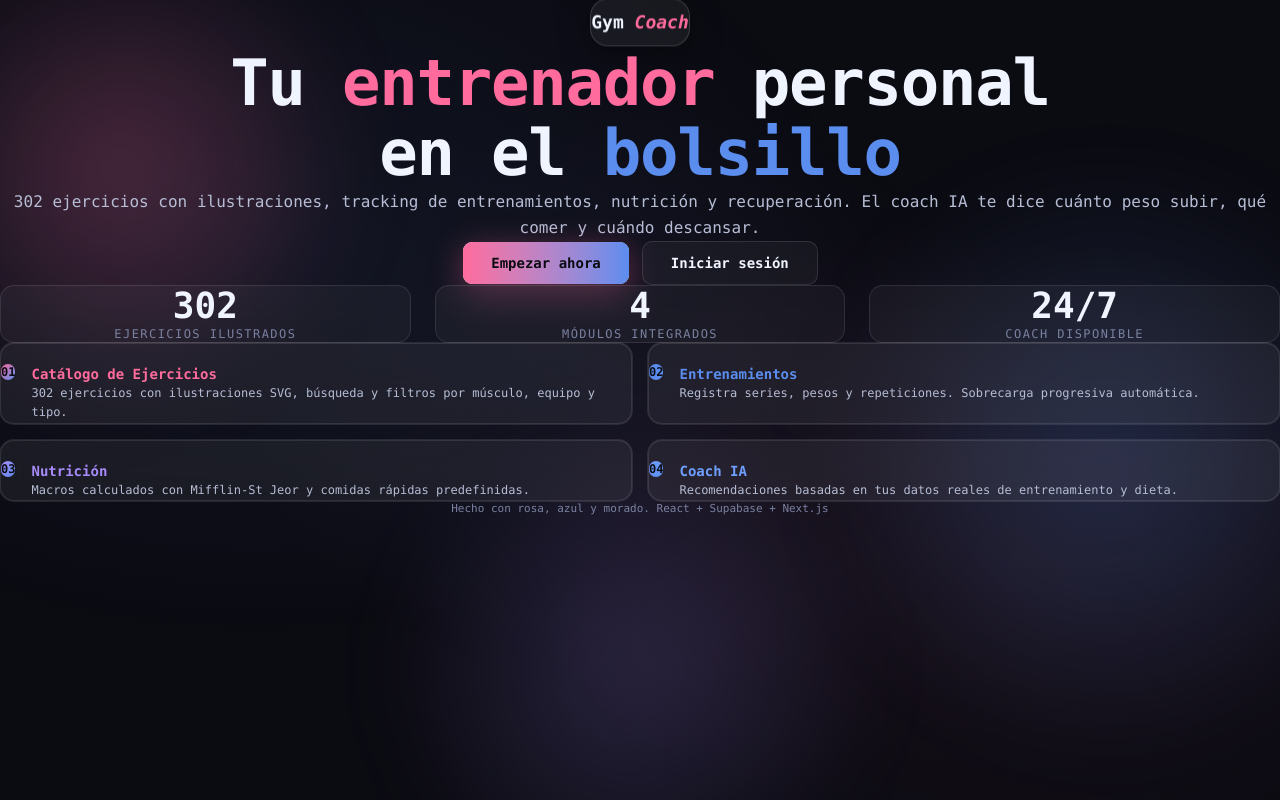
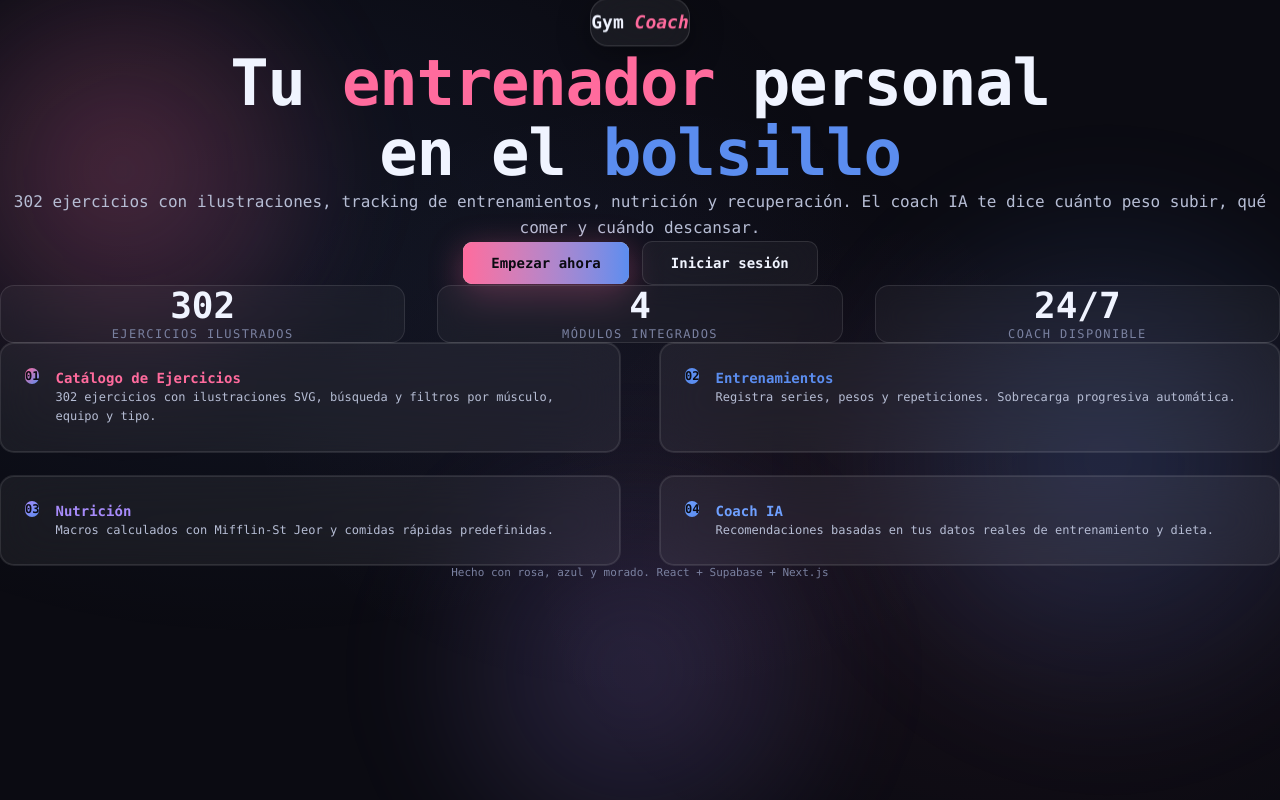
Before and after one commit to DaniAvocado/gym-coach, a Next.js app: page / in a window 1280 px wide. Built offline with nearby package versions, Linux system fonts and the light colour scheme.

Commit message:
feat: anime.js page transitions on navigation, landing spacing polish

```diff
--- a/app/layout.tsx
+++ b/app/layout.tsx
@@ -2,6 +2,7 @@ import type { Metadata } from "next";
 import { Barlow, Barlow_Condensed, Geist } from "next/font/google";
 import "./globals.css";
 import { cn } from "@/lib/utils";
+import PageTransition from "@/components/page-transition";
 
 const geist = Geist({subsets:['latin'],variable:'--font-sans'});
 
@@ -26,7 +27,9 @@ export default function RootLayout({
       lang="es"
       className={cn("dark", "h-full", "antialiased", condensed.variable, "font-sans", geist.variable)}
     >
-      <body className="min-h-full flex flex-col font-mono">{children}</body>
+      <body className="min-h-full flex flex-col font-mono">
+        <PageTransition>{children}</PageTransition>
+      </body>
     </html>
   );
 }
--- a/app/page.tsx
+++ b/app/page.tsx
@@ -136,9 +136,9 @@ export default function Home() {
           </Link>
         </div>
 
-        <div className="enter-fade mt-12 grid w-full grid-cols-3 gap-3 sm:gap-6">
+        <div className="enter-fade mt-14 grid w-full grid-cols-3 gap-4 sm:gap-8">
           {stats.map((s) => (
-            <div key={s.label} className="flex flex-col items-center rounded-xl border border-white/10 bg-white/[0.04] px-2 py-5 backdrop-blur-md">
+            <div key={s.label} className="flex flex-col items-center rounded-xl border border-white/10 bg-white/[0.04] px-3 py-6 backdrop-blur-md sm:px-4">
               <span className="text-3xl font-bold text-[var(--text)] sm:text-4xl">
                 <span data-count={s.value}>0</span>
                 {s.suffix}
@@ -148,13 +148,13 @@ export default function Home() {
           ))}
         </div>
 
-        <div className="enter-cards mt-8 grid w-full gap-4 sm:grid-cols-2">
+        <div className="enter-cards mt-12 grid w-full gap-6 sm:grid-cols-2 sm:gap-x-10">
           {features.map((f) => (
             <Card
               key={f.num}
               className="group/card border border-white/10 bg-white/[0.06] backdrop-blur-xl hover:-translate-y-1 hover:bg-white/[0.09] transition-all duration-200 ring-white/10"
             >
-              <CardContent className="flex items-start gap-4 !pt-5">
+              <CardContent className="flex items-start gap-4 !p-6">
                 <span
                   className="shrink-0 rounded-md px-2 py-1 text-xs font-bold text-[#0b0b12]"
                   style={{ background: `linear-gradient(135deg, ${f.accent}, var(--blue))` }}
--- /dev/null
+++ b/components/page-transition.tsx
@@ -0,0 +1,29 @@
+'use client'
+
+import { useEffect, useRef } from 'react'
+import { animate } from 'animejs'
+import { usePathname } from 'next/navigation'
+
+export default function PageTransition({ children }: { children: React.ReactNode }) {
+  const pathname = usePathname()
+  const node = useRef<HTMLDivElement>(null)
+  const first = useRef(true)
+
+  useEffect(() => {
+    if (first.current) {
+      first.current = false
+      return
+    }
+    const el = node.current
+    if (!el) return
+    if (window.matchMedia('(prefers-reduced-motion: reduce)').matches) return
+    animate(el, {
+      opacity: [0, 1],
+      translateY: [18, 0],
+      duration: 420,
+      ease: 'easeOutCubic',
+    })
+  }, [pathname])
+
+  return <div ref={node}>{children}</div>
+}
```
